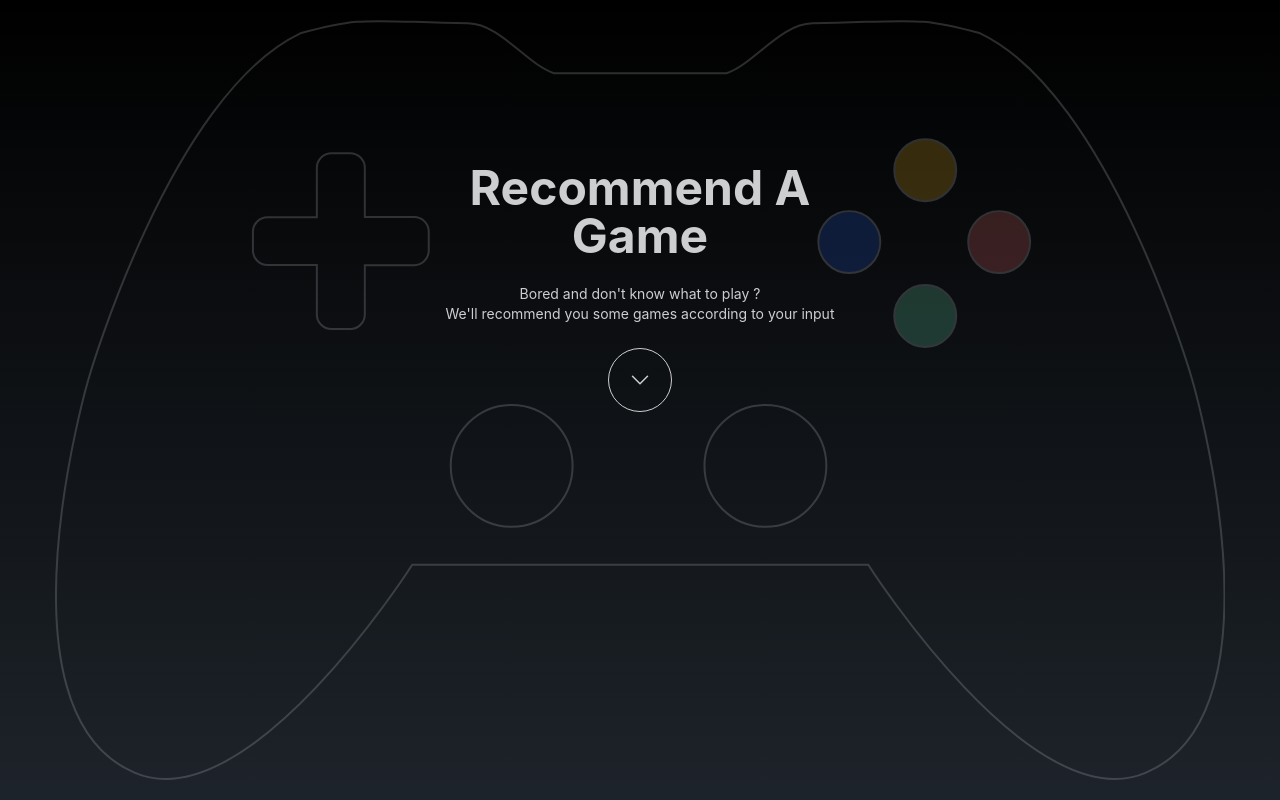
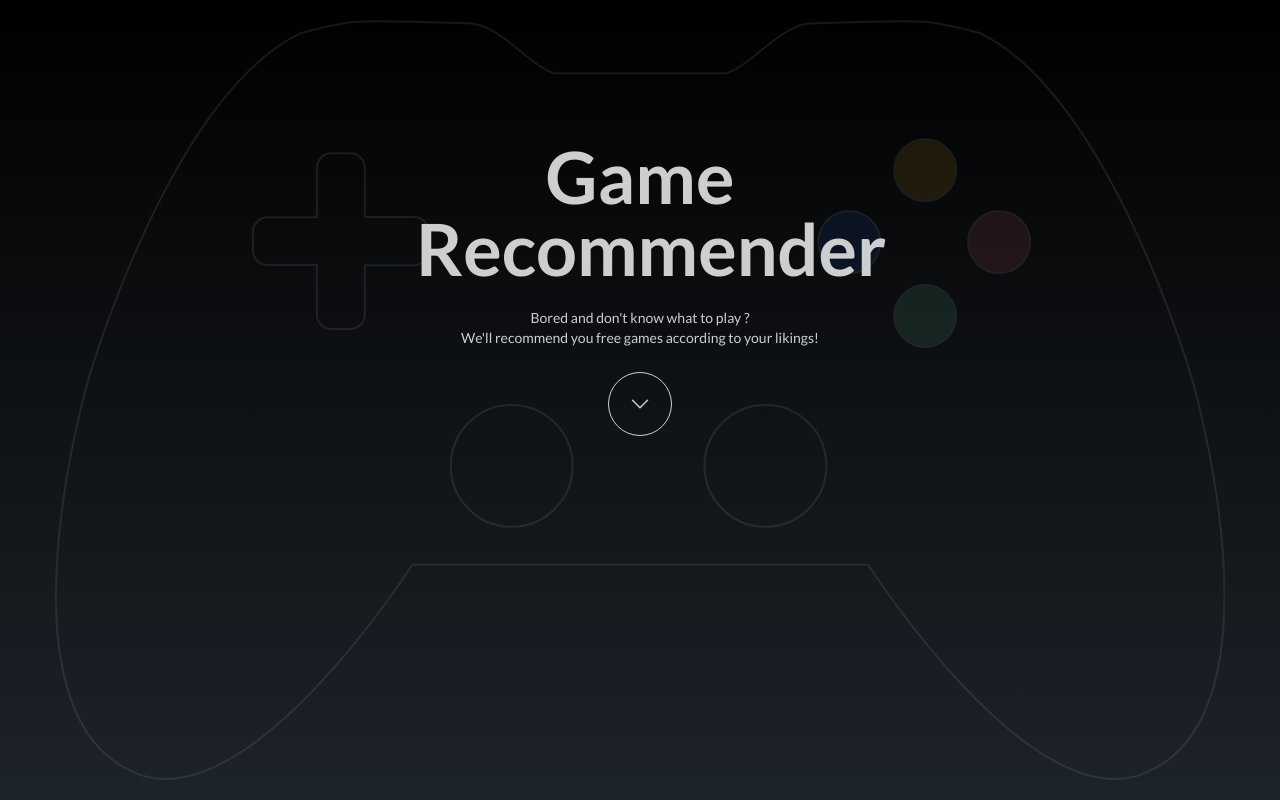
Before and after one commit to DaliGuerfali/game-recommender, a React (Vite) app in the folder game-recommender/: page / in a window 1280 px wide. Shown: the top 800 px of the page. Built offline with nearby package versions, Linux system fonts and the light colour scheme.

Commit message:
added scroll to top button

```diff
--- a/game-recommender/src/App.css
+++ b/game-recommender/src/App.css
@@ -10,3 +10,11 @@
     opacity: 1;
   }
 }
+
+.scroll-btn {
+  display: none !important;
+}
+
+.scroll-btn.visible {
+  display: inline-flex !important;
+}
--- a/game-recommender/src/App.tsx
+++ b/game-recommender/src/App.tsx
@@ -6,6 +6,7 @@ import Hero from './components/Hero'
 import Selection from './components/Selection'
 import { GameInfo } from './types'
 import Notification from './components/Notification'
+import ScrollButton from './components/ScrollButton'
 
 function App() {
   const selectionRef = useRef<HTMLFormElement>(null!);
@@ -22,6 +23,7 @@ function App() {
       <Hero scrollToSelection={scrollToSelection} />
       <Notification />
       <Selection setGames={setGames} ref={selectionRef} />
+      <ScrollButton scroll={scrollToSelection} />
       <Games games={games} />
       <Footer />
     </>
--- a/game-recommender/src/components/Games/Card.tsx
+++ b/game-recommender/src/components/Games/Card.tsx
@@ -7,11 +7,11 @@ interface cardProps {
 
 const Card = ({ game }: cardProps) => {
     return (
-        <a href={game.game_url} className="card max-w-sm bg-neutral shadow-xl hover:scale-105 cursor-pointer transition-all">
+        <div className="card max-w-sm bg-neutral shadow-xl hover:scale-105 transition-all">
             <figure><img className="min-w-full" src={game.thumbnail} alt={`${game.title} image`} loading="lazy" /></figure>
             <div className="card-body">
                 <h2 className="card-title">
-                    {game.title}
+                    <a className="hover:underline" href={game.game_url} >{game.title}</a>
                     <PlatformBadge platform={game.platform} />
                 </h2>
                 <p className="p-2">{game.short_description}</p>
@@ -21,7 +21,7 @@ const Card = ({ game }: cardProps) => {
                     <div className="badge badge-outline badge-error ">{game.release_date}</div>
                 </div>
             </div>
-        </a>
+        </div>
     )
 }
 
--- a/game-recommender/src/components/Hero.tsx
+++ b/game-recommender/src/components/Hero.tsx
@@ -1,4 +1,5 @@
 import ControllerSVG from "./SVG/ControllerSVG"
+import DownArrowSVG from "./SVG/DownArrowSVG";
 
 interface heroProps {
     scrollToSelection: () => void
@@ -11,30 +12,13 @@ const Hero = ({ scrollToSelection }: heroProps) => {
         <ControllerSVG />
         <div className="hero-content z-10 text-center">
           <div className="max-w-md lg:mb-56">
-            <h1 className="text-5xl font-bold">Recommend A Game</h1>
+            <h1 className="text-4xl sm:text-7xl font-bold">Game Recommender</h1>
             <p className="py-6 text-sm">
               Bored and don't know what to play ? <br /> We'll recommend you
-              some games according to your input
+              free games according to your likings!
             </p>
-            <button
-              onClick={scrollToSelection}
-              className="btn btn-circle btn-outline btn-lg"
-            >
-              <svg
-                width="36px"
-                height="36px"
-                viewBox="0 0 24 24"
-                fill="none"
-                xmlns="http://www.w3.org/2000/svg"
-              >
-                <path
-                  className="h-6 w-6"
-                  d="M17 9.5L12 14.5L7 9.5"
-                  stroke="currentColor"
-                  strokeLinecap="round"
-                  strokeLinejoin="round"
-                />
-              </svg>
+            <button onClick={scrollToSelection} className="btn btn-circle btn-outline btn-lg">
+              <DownArrowSVG />
             </button>
           </div>
         </div>
--- a/game-recommender/src/components/SVG/ControllerSVG.tsx
+++ b/game-recommender/src/components/SVG/ControllerSVG.tsx
@@ -1,6 +1,6 @@
 const ControllerSVG = () => {
     return (
-        <svg style={{ maxHeight: '95vh', maxWidth: '95vw'}} className="max-h-screen max-w-screen z-0 opacity-20" xmlns="http://www.w3.org/2000/svg" viewBox="0 0 585.85 380.38">
+        <svg style={{ maxHeight: '95vh', maxWidth: '95vw'}} className="max-h-screen max-w-screen z-0 opacity-10" xmlns="http://www.w3.org/2000/svg" viewBox="0 0 585.85 380.38">
           <defs>
             <style>
               {
--- /dev/null
+++ b/game-recommender/src/components/SVG/DownArrowSVG.tsx
@@ -0,0 +1,21 @@
+const DownArrowSVG = () => {
+    return (
+        <svg
+                width="36px"
+                height="36px"
+                viewBox="0 0 24 24"
+                fill="none"
+                xmlns="http://www.w3.org/2000/svg"
+              >
+                <path
+                  className="h-6 w-6"
+                  d="M17 9.5L12 14.5L7 9.5"
+                  stroke="currentColor"
+                  strokeLinecap="round"
+                  strokeLinejoin="round"
+                />
+              </svg>
+    )
+}
+
+export default DownArrowSVG
--- /dev/null
+++ b/game-recommender/src/components/ScrollButton.tsx
@@ -0,0 +1,39 @@
+import { useEffect, useState } from "react";
+import DownArrowSVG from "./SVG/DownArrowSVG"
+
+interface scrollButtonProps {
+    scroll: () => void
+}
+
+
+const ScrollButton = ({ scroll }: scrollButtonProps) => {
+    const [isVisible, setIsVisible] = useState(false);
+
+    useEffect(() => {
+        const handleScroll = () => {
+          const scrollThreshold = 2000
+
+          if (!isVisible && window.scrollY > scrollThreshold) {
+            setIsVisible(true);
+          } else if (isVisible && window.scrollY <= scrollThreshold) {
+            setIsVisible(false);
+          }
+        };
+
+        window.addEventListener('scroll', handleScroll);
+
+        return () => {
+          window.removeEventListener('scroll', handleScroll);
+        };
+      }, [isVisible]);
+
+    return (
+        <button onClick={scroll} style={{top: '80%', left: '80%'}} className={`btn btn-circle btn-error btn-lg sticky z-30 scroll-btn ${isVisible ? 'visible' : ''}`} >
+            <div className="rotate-180">
+                <DownArrowSVG />
+            </div>
+        </button>
+    )
+}
+
+export default ScrollButton
--- a/game-recommender/src/components/Selection/Tags.tsx
+++ b/game-recommender/src/components/Selection/Tags.tsx
@@ -28,7 +28,7 @@ const Tags = ({ tagHandler }: tagsProps) => {
                 <div id="step-2" style={{ maxHeight: '50vh' }} className="collapse-content bg-primary text-primary-content peer-checked:bg-base-200 peer-checked:text-secondary-content overflow-y-auto max-h-screen">
 
                     {
-                        filter.map(tag => {
+                        filter.sort().map(tag => {
                             return (
                                 <label key={tag} className="cursor-pointer label hover:bg-base-100 rounded p-3">
                                     <span className="label-text">{capitalize(tag.trim())}</span>
--- a/game-recommender/src/index.css
+++ b/game-recommender/src/index.css
@@ -1,5 +1,7 @@
+@import url('https://fonts.googleapis.com/css2?family=Lato&display=swap');
+@import url('https://fonts.googleapis.com/css2?family=Lato:wght@400;700&display=swap');
 :root {
-  font-family: Inter, system-ui, Avenir, Helvetica, Arial, sans-serif;
+  font-family: 'Lato', Inter, system-ui, Avenir, Helvetica, Arial, sans-serif;
   line-height: 1.5;
   font-weight: 400;
 
--- a/game-recommender/src/utils.ts
+++ b/game-recommender/src/utils.ts
@@ -1 +1 @@
-export const tags = "MMORPG, shooter, strategy, moba, racing, sports, social, sandbox, open-World, survival, pvP, pvE, pixel, voxel, zombie, turn-Based, first-Person, third-Person, top-Down, tank, space, sailing, side-Scroller, superhero, permadeath, card, battle-Royale, MMO, MMOFPS, MMOTPS, 3D, 2D, anime, fantasy, sci-Fi, fighting, action-RPG, action, military, martial-Arts, flight, low-Spec, tower-Defense, horror, MMORTS"
+export const tags = " MMORPG, shooter, strategy, moba, racing, sports, social, sandbox, open-World, survival, pvP, pvE, pixel, voxel, zombie, turn-Based, first-Person, third-Person, top-Down, tank, space, sailing, side-Scroller, superhero, permadeath, card, battle-Royale, MMO, MMOFPS, MMOTPS, 3D, 2D, anime, fantasy, sci-Fi, fighting, action-RPG, action, military, martial-Arts, flight, low-Spec, tower-Defense, horror, MMORTS"
--- a/game-recommender/tsconfig.json
+++ b/game-recommender/tsconfig.json
@@ -1,9 +1,9 @@
 {
   "compilerOptions": {
-    "target": "ES2020",
+    "target": "ES2022",
     "useDefineForClassFields": true,
     "lib": [
-      "ES2020",
+      "ES2022",
       "DOM",
       "DOM.Iterable"
     ],
```
Also changed, not shown: 1 other file (tests, documents, lock files or other folders).
